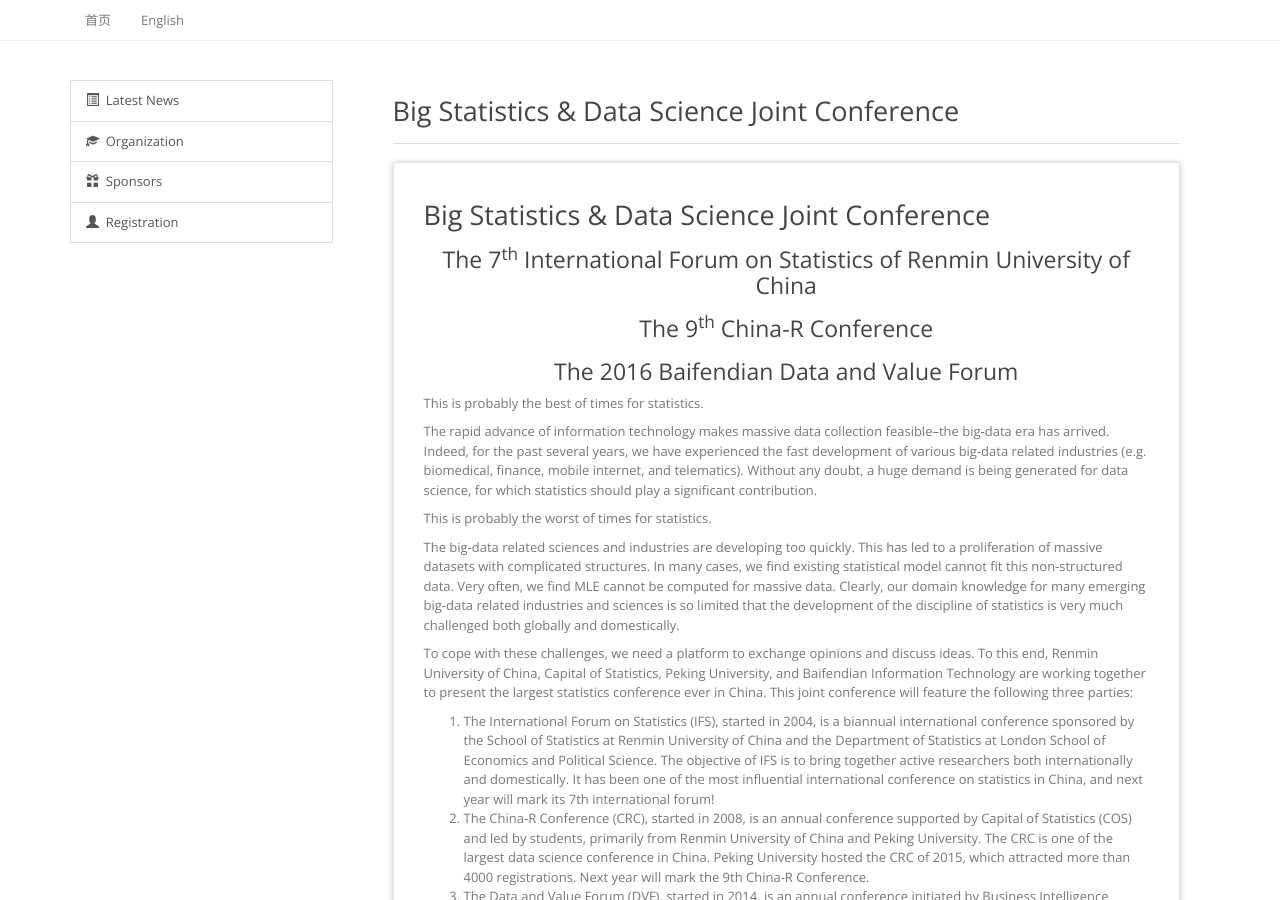
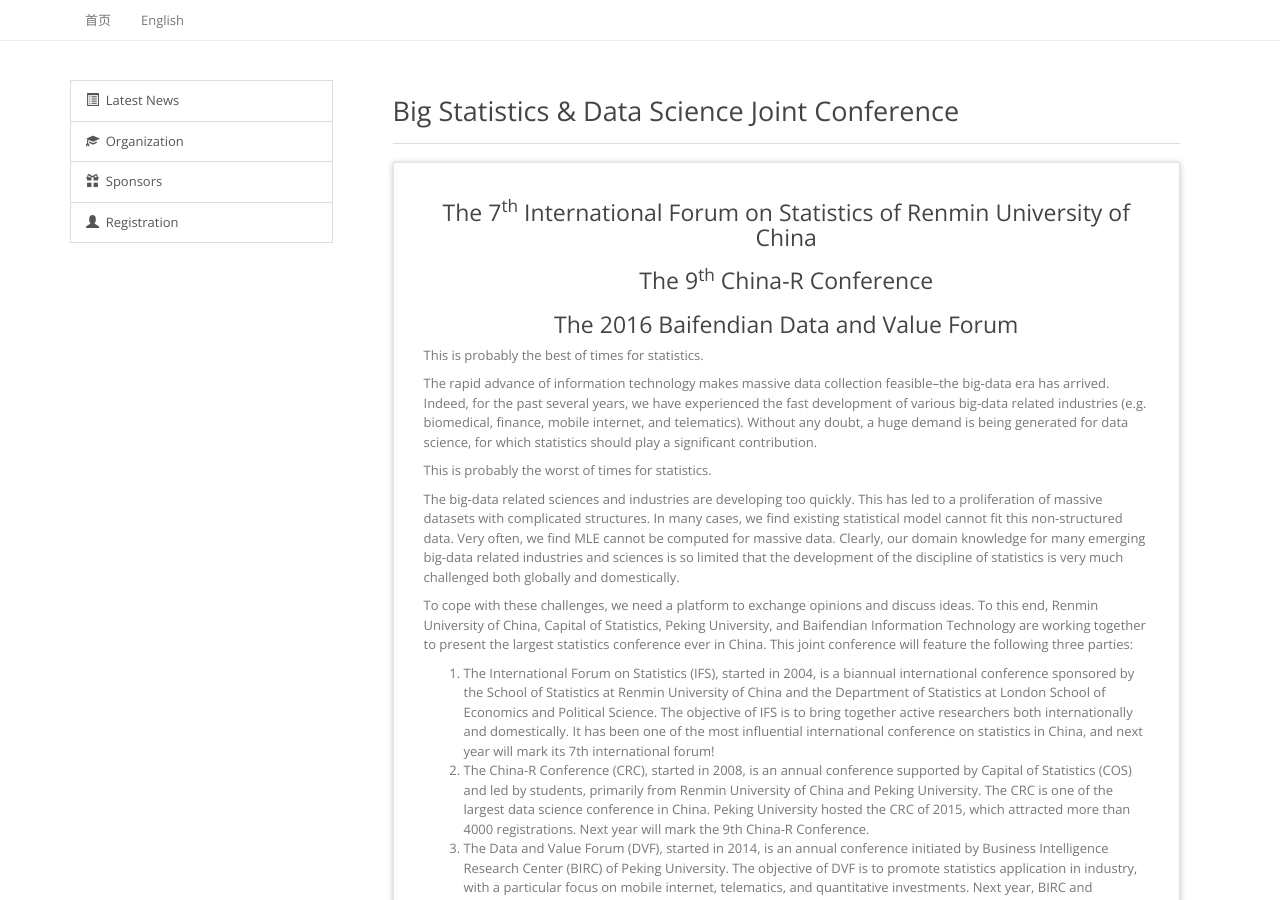
Before and after one commit to cosname/stat2016, a Jekyll site: the page built from en/index.md, in a window 1280 px wide and 900 px high. Built offline with Jekyll 4.4.1, drawn with Linux system fonts in a browser that asks for light colours; nearby versions of some CDN libraries; library files that are not in the unit come from our copies.

Commit message:
remove duplicated title

```diff
--- a/en/index.md
+++ b/en/index.md
@@ -2,8 +2,6 @@
 layout: page-en
 title: Big Statistics & Data Science Joint Conference
 ---
-
-## Big Statistics & Data Science Joint Conference
 
 <h3 class="text-center">The 7<sup>th</sup> International Forum on Statistics of Renmin University of China</h3>
 <h3 class="text-center">The 9<sup>th</sup> China-R Conference</h3>
```
